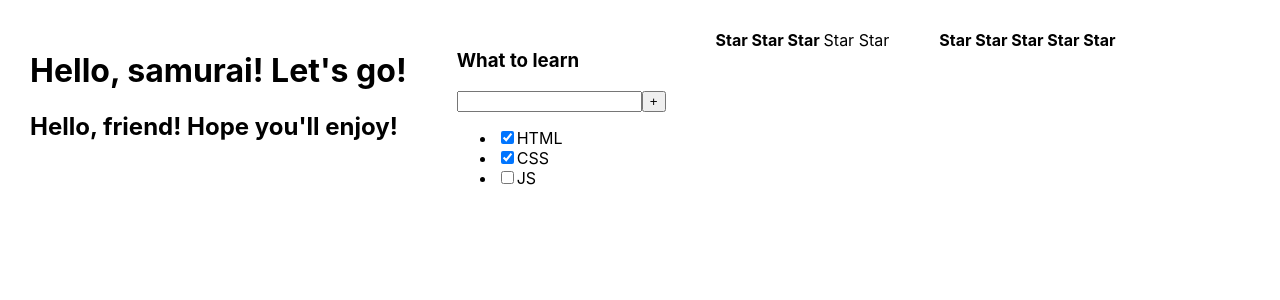
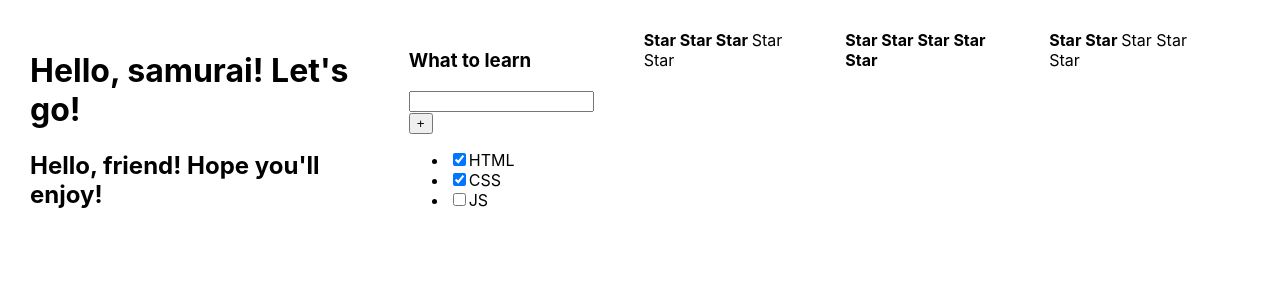
Before and after one commit to IJTINK7/Practice, a React (Create React App) app: page / in a window 1280 px wide. Shown: the top 300 px of the page. Built offline with nearby package versions, Linux system fonts and the light colour scheme.

Commit message:
Add new component "Rating" with value 2

```diff
--- a/src/App.tsx
+++ b/src/App.tsx
@@ -11,6 +11,7 @@ function App() {
 			<ToDoList/>
 			<Rating value={3}/>
 			<Rating value={5}/>
+			<Rating value={2}/>
 		</div>
 	)
 }
```
